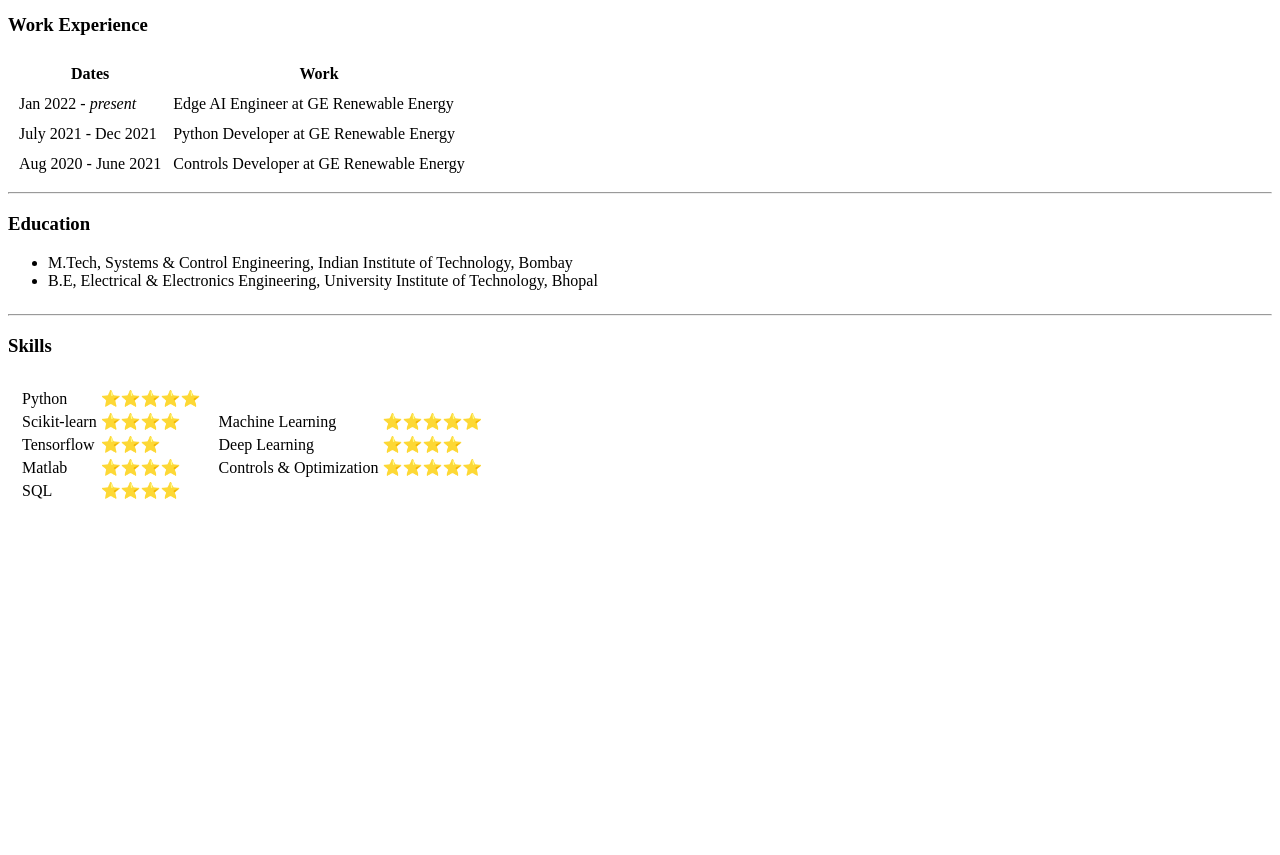
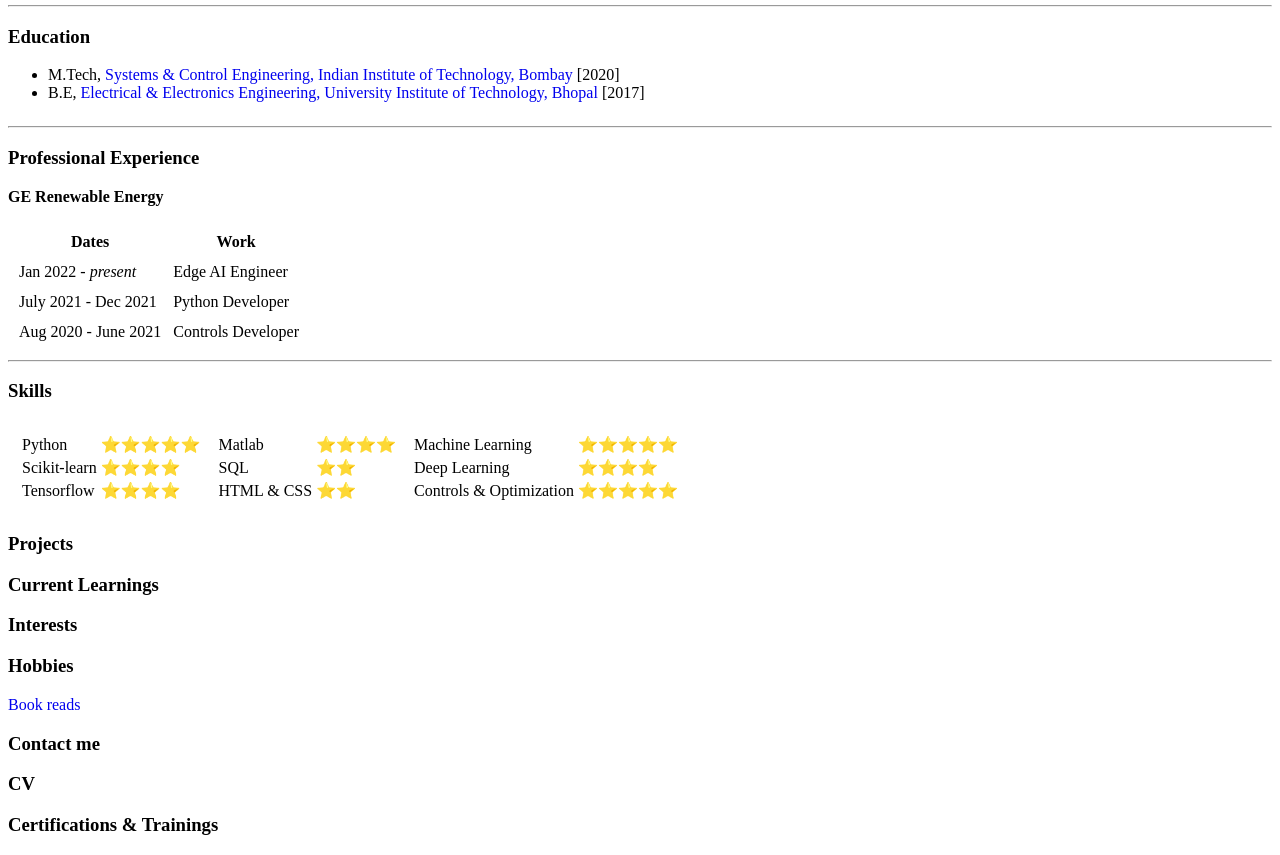
Before and after one commit to neerajadwani/CV, a plain HTML site: page index.html in a window 1280 px wide. Shown: the part 269-1124 px from the top of the page. Before the commit the page ends 800 px from the top, so only its background shows below. Drawn offline with Linux system fonts and the light colour scheme.

Commit message:
Updated CV, added sections

```diff
--- a/index.html
+++ b/index.html
@@ -21,11 +21,23 @@
                 <td> <img src="FullPhoto-modified.png",alt="Neeraj Adwani profile picture" width="200" height="200"></td>
                 <td><h1> Neeraj Adwani </h1>
                 <p> I build Machine learning solutions to solve energy problems. I travel & play football to solve my problems. </p>
-                <p> Work for <a href="https://www.ge.com/renewableenergy/home">GE Renewable Energy</a> </p></td>
+                <p> Work for <a href="https://www.ge.com/renewableenergy/home" style="text-decoration: none;">GE Renewable Energy</a> </p>
+                <p> Github : <a href="https://github.com/neerajadwani" style="text-decoration: none;">neerajadwani</a> </p>
+                <p> LinkedIn : <a href="https://www.linkedin.com/in/neeraj-adwani/" style="text-decoration: none;">neeraj-adwani</a> </p>
+            </td>
             </tr>
         </table>
         <hr>
-        <h3> Work Experience </h3>
+        <h3> Education </h3>
+        <table>
+            <ul>
+                <li>M.Tech, <a href="https://www.sc.iitb.ac.in/index.html" style="text-decoration: none;">Systems & Control Engineering,</a> <a href="https://www.iitb.ac.in/" style="text-decoration: none;">Indian Institute of Technology, Bombay</a> [2020]</li>
+                <li>B.E, <a href="https://www.uitrgpv.ac.in/departments/department_home.aspx" style="text-decoration: none;">Electrical & Electronics Engineering,</a> <a href="https://www.uitrgpv.ac.in/" style="text-decoration: none;">University Institute of Technology, Bhopal</a> [2017]</li>
+            </ul>
+        </table>
+    <hr>
+        <h3> Professional Experience </h3>
+        <p> <strong> GE Renewable Energy </strong></p>
         <table cellspacing="10">
             <thead>
                 <tr>
@@ -40,27 +52,19 @@
             <tbody>
                 <tr>
                     <td>Jan 2022 - <em>present</em></td>
-                    <td>Edge AI Engineer at GE Renewable Energy</td>
+                    <td>Edge AI Engineer</td>
                 </tr>
                 <tr>
                     <td>July 2021 - Dec 2021</td>
-                    <td>Python Developer at GE Renewable Energy</td>
+                    <td>Python Developer </td>
                 </tr>
                 <tr>
                     <td>Aug 2020 - June 2021</td>
-                    <td>Controls Developer at GE Renewable Energy</td>
+                    <td>Controls Developer</td>
                 </tr>
             </tbody>
 
         </table>
-        <hr>
-        <h3> Education </h3>
-            <table>
-                <ul>
-                    <li>M.Tech, Systems & Control Engineering, Indian Institute of Technology, Bombay</li>
-                    <li>B.E, Electrical & Electronics Engineering, University Institute of Technology, Bhopal</li>
-                </ul>
-            </table>
         <hr>
             <h3>Skills</h3>
             <table cellspacing="10">
@@ -77,17 +81,25 @@
                             </tr>
                             <tr>
                                 <td>Tensorflow</td>
-                                <td>⭐⭐⭐</td>
+                                <td>⭐⭐⭐⭐</td>
                             </tr>
+                         </table>
+                    </td>
+                    <td>
+                        <table>
                             <tr>
                                 <td>Matlab</td>
                                 <td>⭐⭐⭐⭐</td>
                             </tr>
                             <tr>
                                 <td>SQL</td>
-                                <td>⭐⭐⭐⭐</td>
+                                <td>⭐⭐</td>
                             </tr>
-                         </table>
+                            <tr>
+                                <td>HTML & CSS</td>
+                                <td>⭐⭐</td>
+                            </tr>
+                        </table>
                     </td>
                     <td>
                         <table>
@@ -107,6 +119,14 @@
                     </td>
                 </tr>
             </table>
+            <h3> Projects</h3>
+            <h3>Current Learnings</h3>
+            <h3>Interests</h3>
+            <h3>Hobbies</h3>
+            <p><a href="readings.html" style="text-decoration: none;"> Book reads</a></p>
+            <h3>Contact me</h3>
+            <h3>CV</h3>
+            <h3>Certifications & Trainings</h3>
 
 
         <script src="" async defer></script>
```
Also changed, not shown: readings.html (added, +35 -0 lines).
